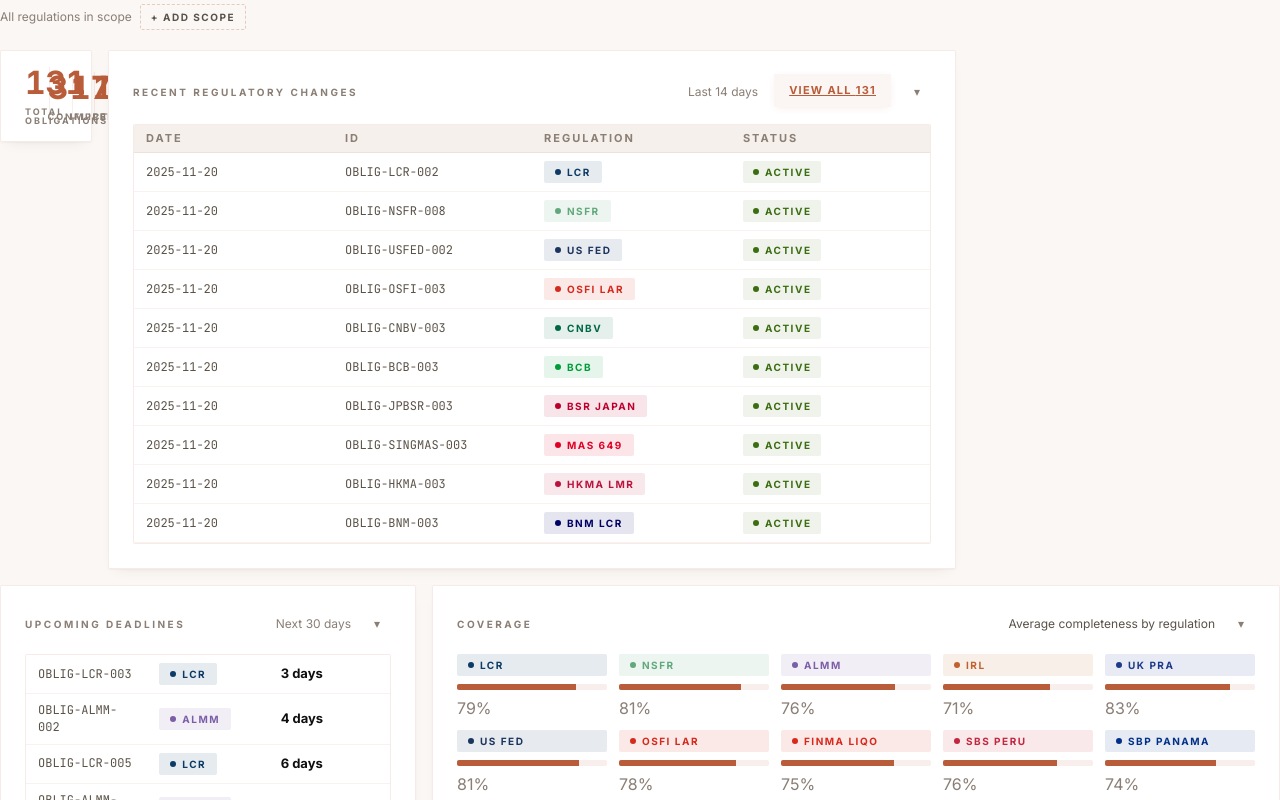
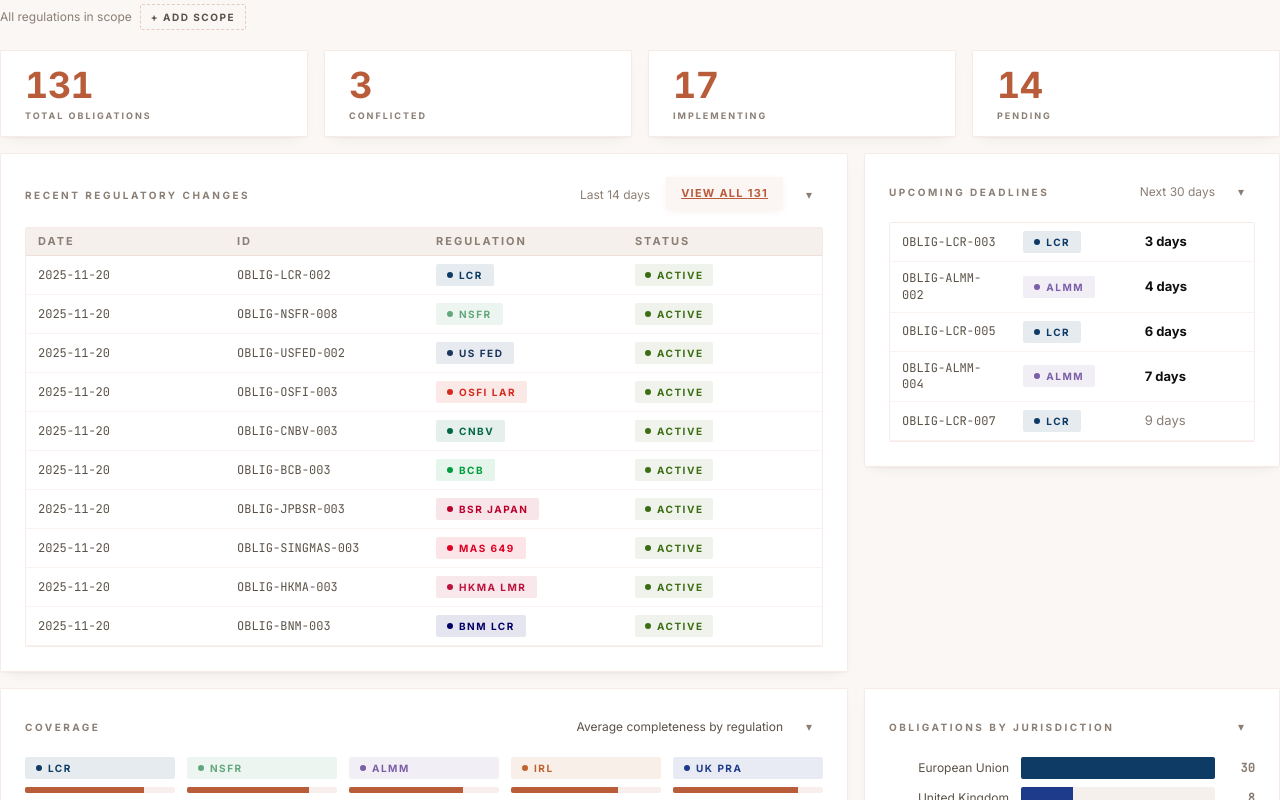
Before and after one commit to dirardm/obligai-current, a Next.js app in the folder web/: page / in a window 1280 px wide. Shown: the top 800 px of the page. Built offline with nearby package versions, Linux system fonts and the light colour scheme.

Commit message:
Revert "dashboard: consolidate 4 stat cards into one stat strip"
This reverts commit 55a6912a568c564d4b3e6ccf9d78627b18542707.

```diff
--- a/web/src/app/(app)/page.tsx
+++ b/web/src/app/(app)/page.tsx
@@ -7,6 +7,7 @@ import { REGULATIONS, JURISDICTIONS } from "@/data/registry";
 import { useScopeStore } from "@/store/scope";
 import Card from "@/components/ui/Card";
 import ScopeControl from "@/components/product/ScopeControl";
+import StatCard from "@/components/product/StatCard";
 import StatusBadge from "@/components/product/StatusBadge";
 import CompletenessBar from "@/components/product/CompletenessBar";
 
@@ -101,25 +102,11 @@ export default function DashboardPage() {
 
       <div className="dashboard-grid mt-4">
 
-        {/* ── Stat strip (span-12) ────────────────────────── */}
-        <section className="card stat-strip span-12">
-          <div className="stat-strip__cell">
-            <div className="stat-num">{total}</div>
-            <div className="stat-label">Total obligations</div>
-          </div>
-          <div className="stat-strip__cell">
-            <div className="stat-num">{conflicted}</div>
-            <div className="stat-label">Conflicted</div>
-          </div>
-          <div className="stat-strip__cell">
-            <div className="stat-num">{implementing}</div>
-            <div className="stat-label">Implementing</div>
-          </div>
-          <div className="stat-strip__cell">
-            <div className="stat-num">{pending}</div>
-            <div className="stat-label">Pending</div>
-          </div>
-        </section>
+        {/* ── Stat cards (4 × span-3) ─────────────────────── */}
+        <StatCard className="span-3" value={total}        label="Total Obligations" />
+        <StatCard className="span-3" value={conflicted}   label="Conflicted" />
+        <StatCard className="span-3" value={implementing} label="Implementing" />
+        <StatCard className="span-3" value={pending}      label="Pending" />
 
         {/* ── Recent regulatory changes (span-8) ──────────── */}
         <Card
--- a/web/src/styles/ObligaI_Extended_Stylesheet.css
+++ b/web/src/styles/ObligaI_Extended_Stylesheet.css
@@ -2849,41 +2849,4 @@ a:not([class]) {
 /* Force table to honour colgroup widths instead of auto-layout */
 .table { table-layout: fixed; }
 .table th, .table td { overflow: hidden; }
-
-/* §28 Stat strip — four-up horizontal stat block. Replaces individual stat cards
-   on dashboards where the data points are countable, related and small. */
-.stat-strip {
-  display: grid;
-  grid-template-columns: repeat(4, minmax(0, 1fr));
-  padding: var(--space-4) 0;
-  align-items: center;
-}
-.stat-strip__cell {
-  display: flex;
-  flex-direction: column;
-  align-items: flex-start;
-  padding: 0 var(--space-6);
-  border-right: 1px solid var(--divider);
-}
-.stat-strip__cell:last-child { border-right: 0; }
-.stat-strip .stat-num {
-  font: 700 32px/1 var(--font-sans);
-  letter-spacing: -0.5px;
-  color: var(--accent);
-  font-variant-numeric: tabular-nums;
-  margin: 0;
-}
-.stat-strip .stat-label {
-  font: 700 9px/1 var(--font-sans);
-  letter-spacing: 2px;
-  text-transform: uppercase;
-  color: var(--text-muted);
-  margin-top: var(--space-2);
-}
-@media (max-width: 768px) {
-  .stat-strip { grid-template-columns: repeat(2, minmax(0, 1fr)); gap: var(--space-3) 0; }
-  .stat-strip__cell { padding: var(--space-3) var(--space-4); border-right: 0; }
-  .stat-strip__cell:nth-child(odd) { border-right: 1px solid var(--divider); }
-}
-
 /* End of ObligaI_Extended_Stylesheet.css ===================== */
```
